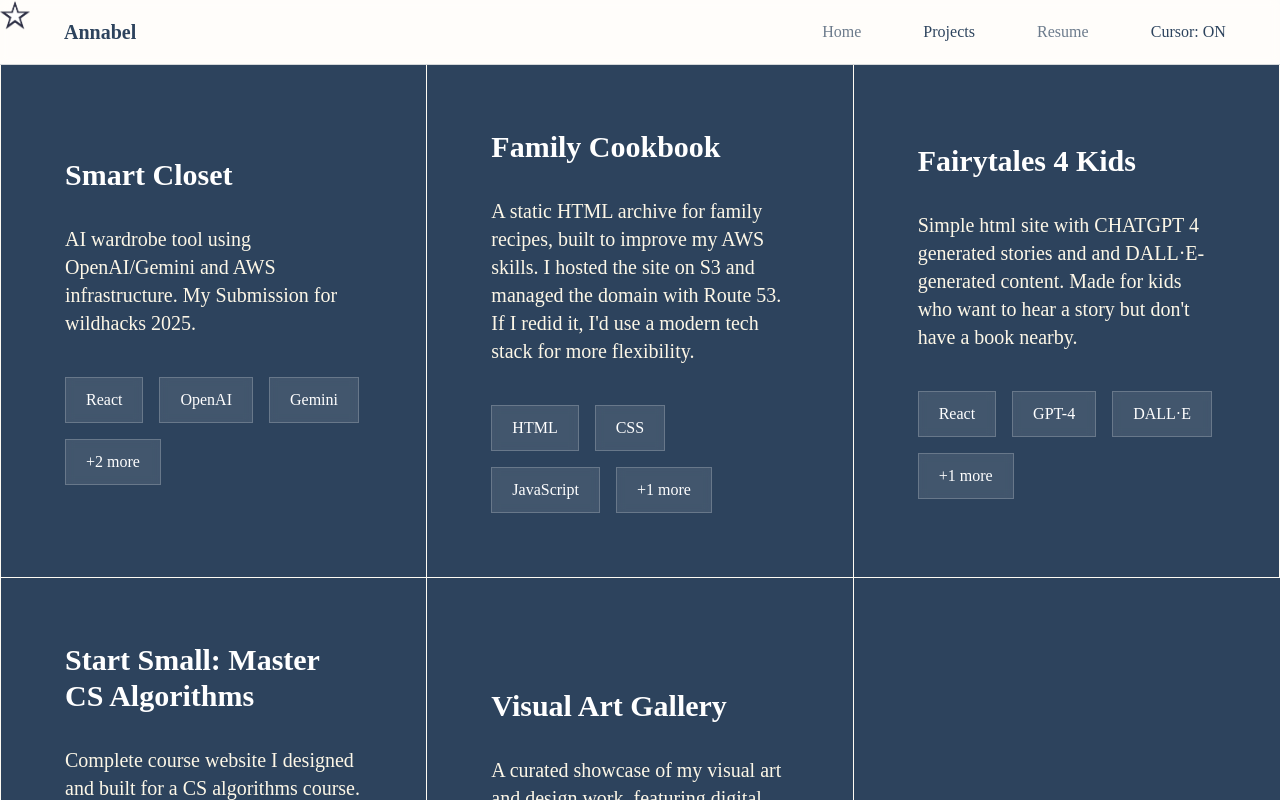
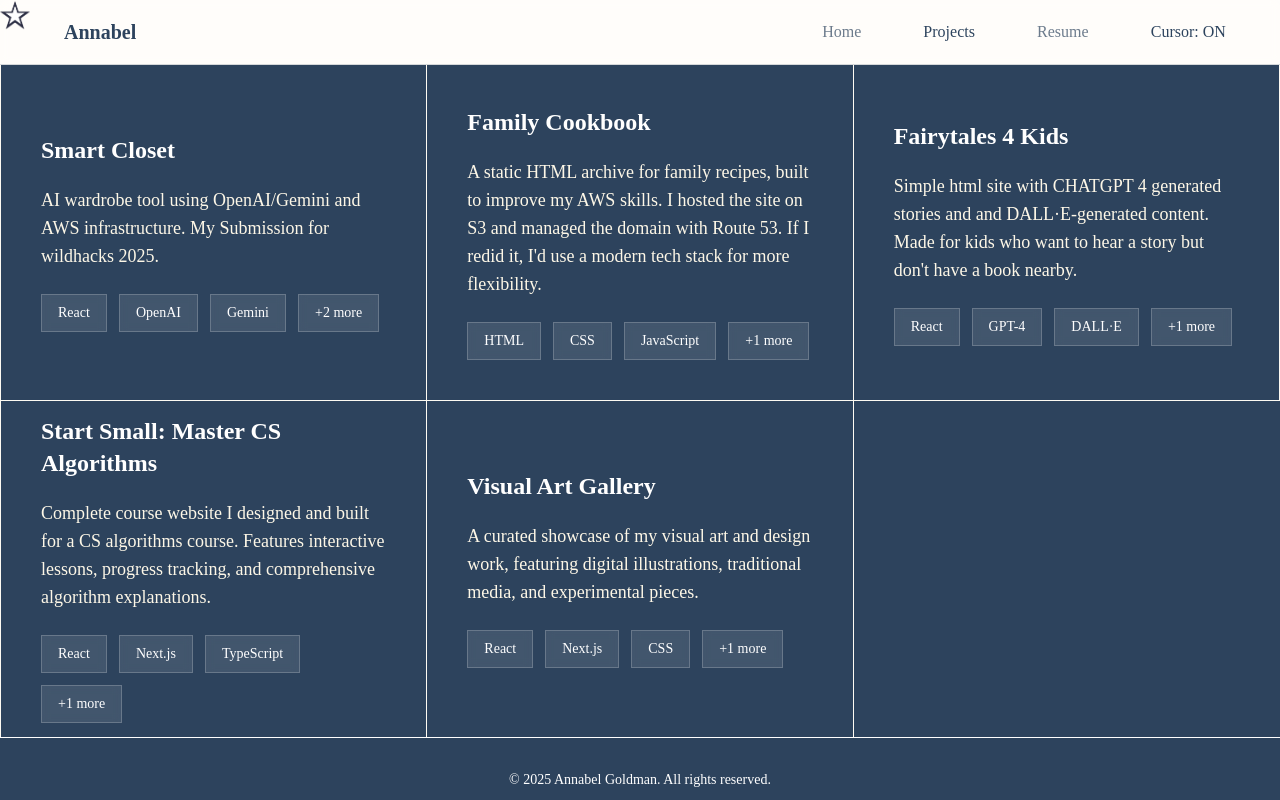
Before and after one commit to annabel-goldman/personal-website, a Next.js app: page /projects in a window 1280 px wide. Shown: the top 800 px of the page. Built offline with nearby package versions, Linux system fonts and the light colour scheme.

Commit message:
Project card layout improvement

```diff
--- a/components/Projects.tsx
+++ b/components/Projects.tsx
@@ -35,8 +35,11 @@ export default function Projects() {
             return (
               <div
                 key={project.id}
-                className={`group relative flex flex-col justify-center items-start p-6 sm:p-8 md:p-10 lg:p-12 xl:p-16 2xl:p-20 min-h-[16rem] sm:min-h-[17rem] md:min-h-[18rem] lg:min-h-[20rem] xl:min-h-[24rem] 2xl:min-h-[28rem] border-r border-cream-50 transition-all duration-300 ease-in-out hover:bg-navy-700/50 hover:shadow-2xl hover:shadow-black/20 cursor-pointer overflow-hidden${isLastRow ? '' : ' border-b'}`}
-                style={{ borderRadius: 0 }}
+                className={`group relative flex flex-col justify-center items-start p-4 sm:p-5 md:p-6 lg:p-8 xl:p-10 2xl:p-12 border-r border-cream-50 transition-all duration-300 ease-in-out hover:bg-navy-700/50 hover:shadow-2xl hover:shadow-black/20 cursor-pointer overflow-hidden${isLastRow ? '' : ' border-b'}`}
+                style={{
+                  borderRadius: 0,
+                  height: 'calc((100vh - 128px) / 2)' // Half viewport height minus header (64px) and footer (64px)
+                }}
                 onClick={() => openModal(project)}
               >
                 {/* Background Pattern */}
@@ -49,35 +52,26 @@ export default function Projects() {
 
                 {/* Content */}
                 <div className="relative z-10">
-                  <h3 className="text-lg sm:text-xl md:text-2xl lg:text-2xl xl:text-3xl 2xl:text-3xl font-bold text-white mb-2 sm:mb-3 md:mb-4 lg:mb-6 xl:mb-8 font-serif">
+                  <h3 className="text-base sm:text-lg md:text-xl lg:text-xl xl:text-2xl 2xl:text-2xl font-bold text-white mb-1.5 sm:mb-2 md:mb-3 lg:mb-4 xl:mb-5 font-serif">
                     {project.title}
                   </h3>
-                  <p className="text-sm sm:text-base md:text-lg lg:text-lg xl:text-xl 2xl:text-xl text-cream-100 mb-3 sm:mb-4 md:mb-6 lg:mb-8 xl:mb-10 leading-relaxed font-serif max-w-none">
+                  <p className="text-xs sm:text-sm md:text-base lg:text-base xl:text-lg 2xl:text-lg text-cream-100 mb-2 sm:mb-3 md:mb-4 lg:mb-5 xl:mb-6 leading-relaxed font-serif max-w-none">
                     {project.description}
                   </p>
-                  <div className="flex flex-wrap gap-1 sm:gap-2 md:gap-3 lg:gap-4">
+                  <div className="flex flex-wrap gap-1 sm:gap-1.5 md:gap-2 lg:gap-3">
                     {project.technologies.slice(0, 3).map((tech, techIdx) => (
                       <span
                         key={techIdx}
-                        className="px-2 sm:px-3 md:px-4 lg:px-4 xl:px-5 py-1 sm:py-1.5 md:py-2 lg:py-2 xl:py-2.5 bg-white/10 text-white text-xs sm:text-sm md:text-base lg:text-sm xl:text-base font-medium border border-white/20 backdrop-blur-sm"
+                        className="px-1.5 sm:px-2 md:px-3 lg:px-3 xl:px-4 py-0.5 sm:py-1 md:py-1.5 lg:py-1.5 xl:py-2 bg-white/10 text-white text-xs sm:text-xs md:text-sm lg:text-xs xl:text-sm font-medium border border-white/20 backdrop-blur-sm"
                       >
                         {tech}
                       </span>
                     ))}
                     {project.technologies.length > 3 && (
-                      <span className="px-2 sm:px-3 md:px-4 lg:px-4 xl:px-5 py-1 sm:py-1.5 md:py-2 lg:py-2 xl:py-2.5 bg-white/10 text-white text-xs sm:text-sm md:text-base lg:text-sm xl:text-base font-medium border border-white/20 backdrop-blur-sm">
+                      <span className="px-1.5 sm:px-2 md:px-3 lg:px-3 xl:px-4 py-0.5 sm:py-1 md:py-1.5 lg:py-1.5 xl:py-2 bg-white/10 text-white text-xs sm:text-xs md:text-sm lg:text-xs xl:text-sm font-medium border border-white/20 backdrop-blur-sm">
                         +{project.technologies.length - 3} more
                       </span>
                     )}
-                  </div>
-                </div>
-
-                {/* Hover Indicator */}
-                <div className="absolute bottom-4 sm:bottom-6 md:bottom-8 lg:bottom-10 xl:bottom-12 right-4 sm:right-6 md:right-8 lg:right-10 xl:right-12 opacity-0 group-hover:opacity-100 transition-all duration-300 transform translate-x-2 group-hover:translate-x-0">
-                  <div className="bg-white/20 backdrop-blur-sm border border-white/30 p-2 sm:p-3 md:p-4 lg:p-5 xl:p-6">
-                    <svg className="w-4 h-4 sm:w-5 sm:h-5 md:w-6 md:h-6 lg:w-8 lg:h-8 xl:w-10 xl:h-10 text-white" fill="none" stroke="currentColor" viewBox="0 0 24 24">
-                      <path strokeLinecap="round" strokeLinejoin="round" strokeWidth={2} d="M9 5l7 7-7 7" />
-                    </svg>
                   </div>
                 </div>
               </div>
```
